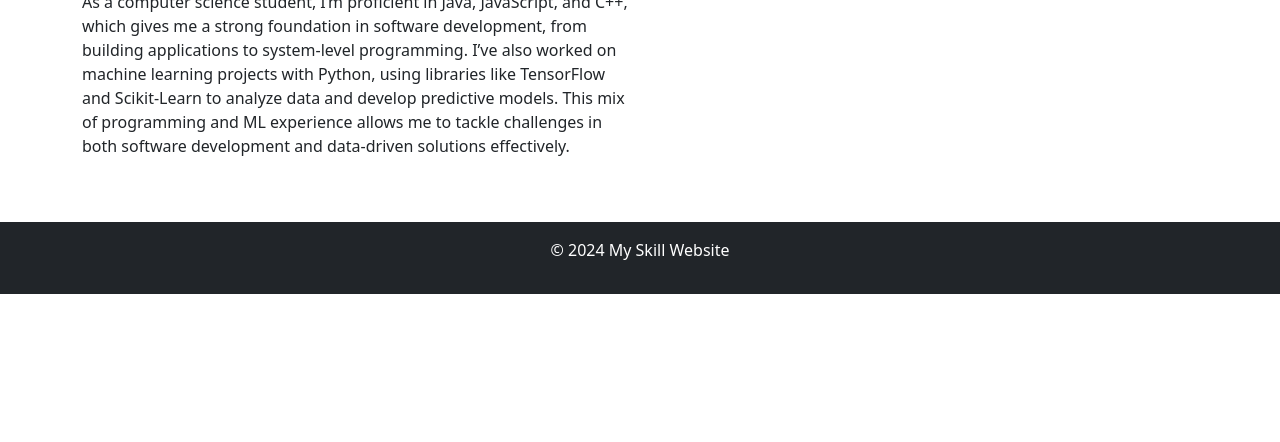
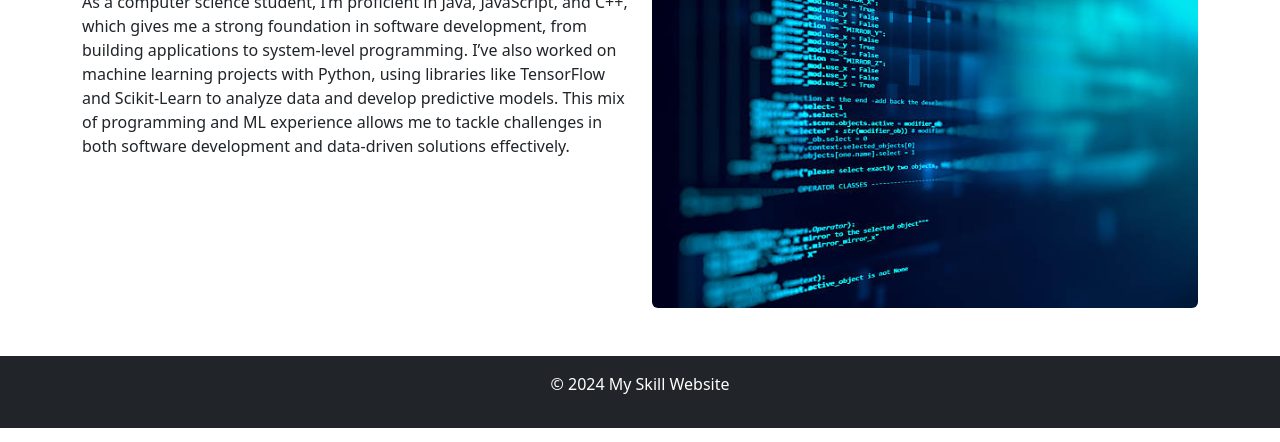
Before and after one commit to arthurmov/web-development-assignment, a plain HTML site: page index.html in a window 1280 px wide. Shown: the part 358-800 px from the top of the page. Drawn offline with nearby package versions, Linux system fonts and the light colour scheme.

Commit message:
Update index.html

```diff
--- a/index.html
+++ b/index.html
@@ -44,7 +44,7 @@
                     This mix of programming and ML experience allows me to tackle challenges in both software development and data-driven solutions effectively.</p>
             </div>
             <div class="col-md-6">
-                <img src="img/skill-overview.jpg" class="img-fluid rounded" alt="Skill Image">
+                <img src="skill-overview.jpg" class="img-fluid rounded" alt="Skill Image">
             </div>
         </div>
     </section>
```
